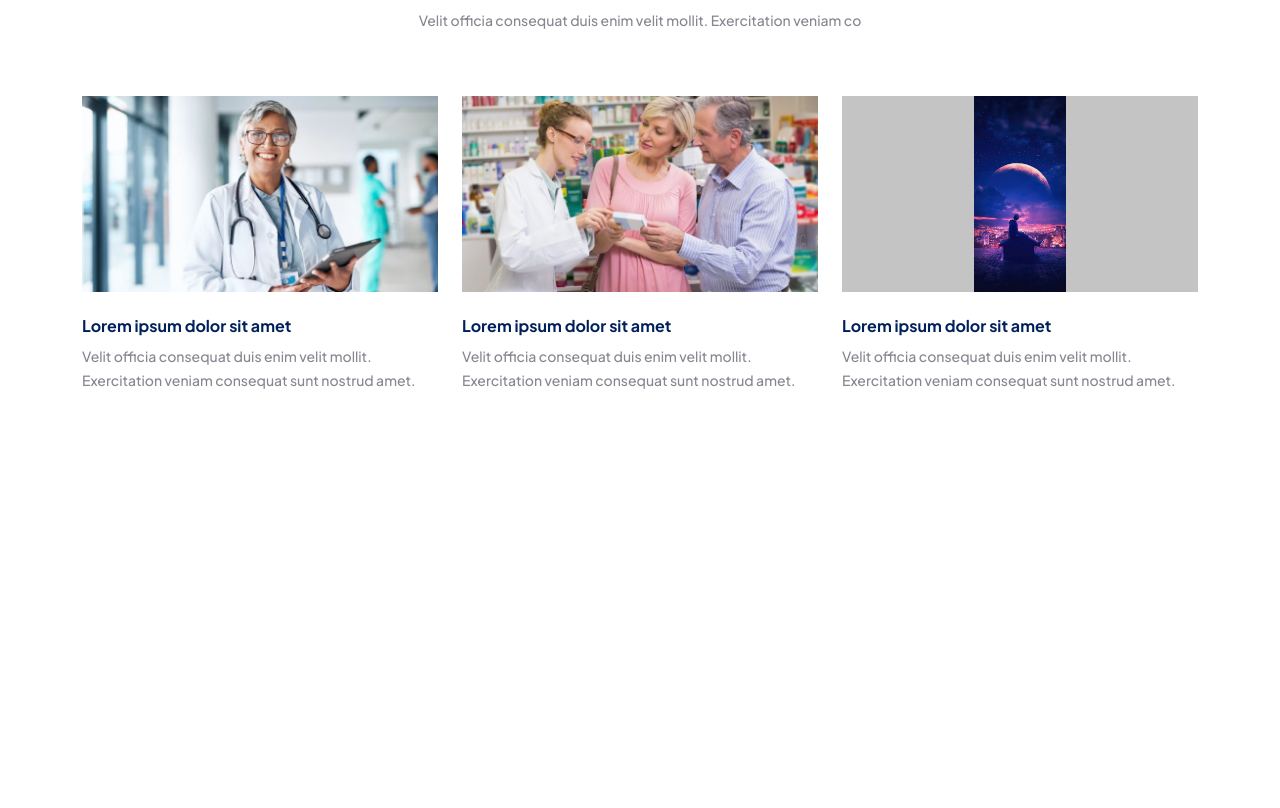
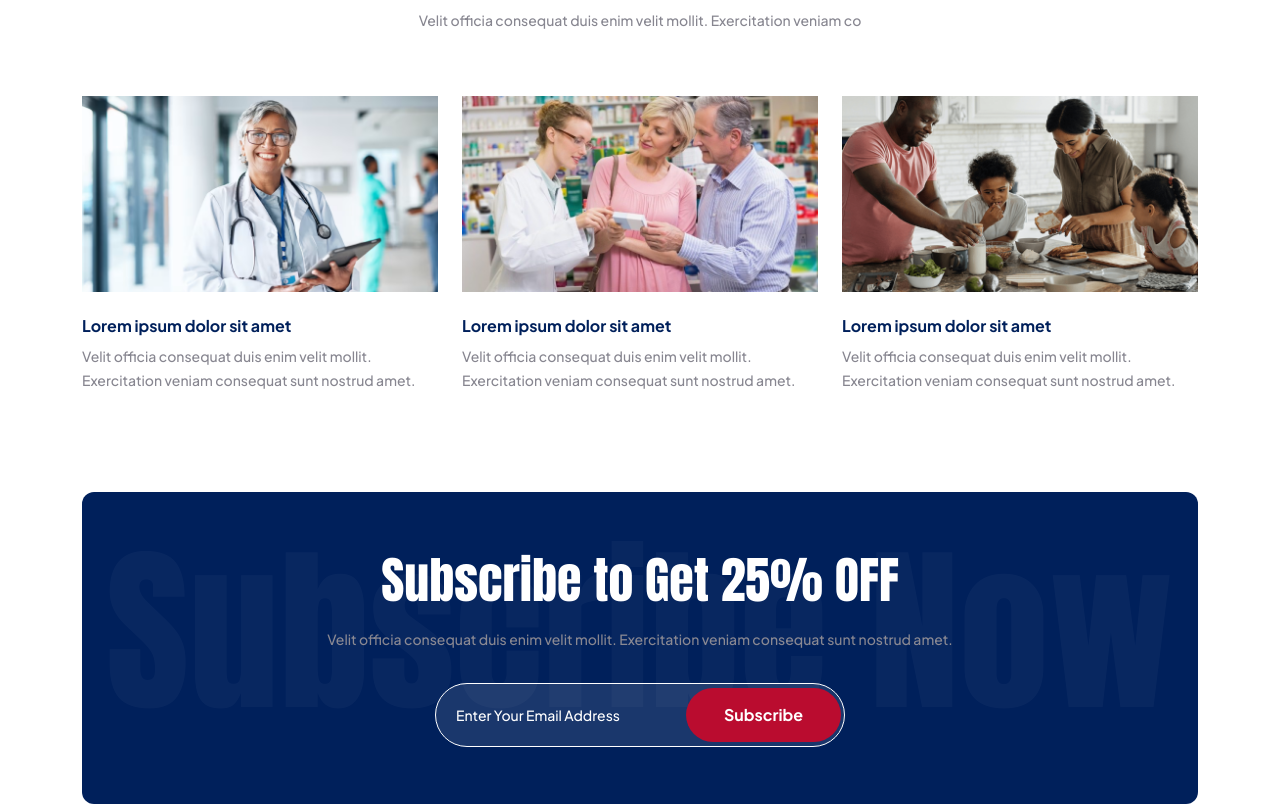
Before and after one commit to dungtryhard1/Norlsel-Pharma, a website: page public/index.html in a window 1280 px wide. Shown: the part 715-1523 px from the top of the page. Before the commit the page ends 1107 px from the top, so only its background shows below. Drawn offline with nearby package versions, Linux system fonts and the light colour scheme.

Commit message:
subscribe update

```diff
--- a/public/index.html
+++ b/public/index.html
@@ -94,7 +94,7 @@
                         </div>
                     </div>
                     <p class="blogs-item-title">Lorem ipsum dolor sit amet</p>
-                    <p class="blogs-item-subtext">Velit officia consequat duis enim velit mollit. <br />Exercitation
+                    <p class="blogs-item-subtext">Velit officia consequat duis enim velit mollit. Exercitation
                         veniam consequat sunt nostrud amet. </p>
                 </div>
                 <div class="blogs-item col-12 col-md-4">
@@ -104,23 +104,40 @@
                         </div>
                     </div>
                     <p class="blogs-item-title">Lorem ipsum dolor sit amet</p>
-                    <p class="blogs-item-subtext">Velit officia consequat duis enim velit mollit.<br /> Exercitation
+                    <p class="blogs-item-subtext">Velit officia consequat duis enim velit mollit. Exercitation
                         veniam consequat sunt nostrud amet. </p>
                 </div>
                 <div class="blogs-item col-12 col-md-4">
                     <div class="blogs-item-body">
                         <div class="blogs-item-img-wrapper">
-                            <img src="/src/assets/images/helo.jpg" alt="blogs image" />
+                            <img src="/src/assets/images/blog 3.png" alt="blogs image" />
                         </div>
                     </div>
                     <p class="blogs-item-title">Lorem ipsum dolor sit amet</p>
-                    <p class="blogs-item-subtext">Velit officia consequat duis enim velit mollit. <br />Exercitation
+                    <p class="blogs-item-subtext">Velit officia consequat duis enim velit mollit. Exercitation
                         veniam consequat sunt nostrud amet. </p>
                 </div>
+            </div>
+        </div>
+        <div class="subscribe">
+            <span class="text-bg">Subscribe Now</span>
+            <div class="subscribe-title">Subscribe to Get 25% OFF</div>
+            <div class="subscribe-subtext">Velit officia consequat duis enim velit mollit. Exercitation veniam consequat
+                sunt nostrud amet. </div>
+            <div class="subscribe-box">
+                <input type="text" placeholder="Enter Your Email Address" maxlength="150">
+                <div class="subscribe-btn">Subscribe</div>
             </div>
         </div>
     </div>
 </body>
 <script src="https://cdn.jsdelivr.net/npm/bootstrap@5.3.0/dist/js/bootstrap.bundle.min.js"></script>
+<!-- <script>
+    const input = document.querySelector('.subscribe-box input');
+
+    input.addEventListener('input', function () {
+        this.scrollLeft = this.scrollWidth;
+    });
+</script> -->
 
 </html>
--- a/src/scss/components/blogs.scss
+++ b/src/scss/components/blogs.scss
@@ -11,24 +11,24 @@ $mainColor: #00205b;
     line-height: 24px;
     text-align: center;
     color: #878690;
-    margin: 16px 0 64px;
+    margin: 16px 0 44px;
   }
   .blogs-content {
     font-family: "Plus Jakarta Sans";
     .blogs-item {
       .blogs-item-body {
         aspect-ratio: 1.82 / 1;
-        background: #c4c4c4;
+        background: #f6f6f6;
+        position: relative;
+        margin-top: 20px;
         .blogs-item-img-wrapper {
+          position: absolute;
+          top: 0;
+          left: 0;
           width: 100%;
           height: 100%;
           display: flex;
-          align-items: center;
           justify-content: center;
-          img {
-            width: 100%;
-            object-fit: contain;
-          }
         }
       }
       .blogs-item-title {
@@ -49,6 +49,11 @@ $mainColor: #00205b;
         text-align: center;
         color: #878690;
         text-align: left;
+        display: -webkit-box;
+        -webkit-box-orient: vertical;
+        -webkit-line-clamp: 2;
+        overflow: hidden;
+        text-overflow: ellipsis;
       }
     }
   }
--- /dev/null
+++ b/src/scss/components/subscribe.scss
@@ -0,0 +1,90 @@
+$mainColor: #00205b;
+
+.subscribe {
+  display: flex;
+  flex-direction: column;
+  align-items: center;
+  background-color: $mainColor;
+  color: #fff;
+  padding: 57px 0;
+  border-radius: 12px;
+  margin-top: 100px;
+  position: relative;
+  .text-bg {
+    position: absolute;
+    top: 4px;
+    text-align: center;
+    font-size: 180px;
+    font-weight: 400;
+    font-family: "Anton";
+    opacity: 0.03;
+    overflow: hidden;
+    width: 100%;
+    height: 100%;
+  }
+  .subscribe-title {
+    font-family: "Anton";
+    font-size: 50px;
+    font-weight: 400;
+    line-height: 62px;
+    padding: 0 8px;
+  }
+  .subscribe-subtext {
+    font-family: "Plus Jakarta Sans";
+    font-size: 14px;
+    font-weight: 500;
+    line-height: 24px;
+    margin: 16px 0 32px;
+    color: #878690;
+    padding: 0 8px;
+  }
+  .subscribe-box {
+    width: 410px;
+    position: relative;
+    input {
+      width: 100%;
+      height: 100%;
+      border: 1px solid #fff;
+      background-color: rgba(255, 255, 255, 0.1);
+      border-radius: 40px;
+      padding: 20px 165px 20px 20px;
+      outline: none;
+      color: #fff;
+      &::placeholder {
+        color: #fff;
+        font-family: "Plus Jakarta Sans";
+        font-size: 14px;
+        font-weight: 500;
+      }
+    }
+    .subscribe-btn {
+      cursor: pointer;
+      width: 155px;
+      height: 54px;
+      background: #ba0c2f;
+      border-radius: 40px;
+      display: flex;
+      align-items: center;
+      justify-content: center;
+      font-size: 16px;
+      font-family: "Plus Jakarta Sans";
+      font-weight: 700;
+      position: absolute;
+      top: 50%;
+      right: 4px;
+      transform: translateY(-50%);
+    }
+  }
+}
+
+@media (max-width: 992px) {
+  .text-bg {
+    font-size: 120px !important;
+  }
+}
+
+@media (max-width: 576px) {
+  .subscribe-box {
+    max-width: 355px;
+  }
+}
--- a/src/scss/styles.scss
+++ b/src/scss/styles.scss
@@ -1,6 +1,7 @@
 @import './default.scss';
 @import './components/product-item.scss';
 @import './components/blogs.scss';
+@import './components/subscribe.scss';
 * {
   padding: 0;
   margin: 0;
```
Also changed, not shown: dist/css/styles.css, src/assets/images/bold-academy-5.jpg (added), 1 other file.
